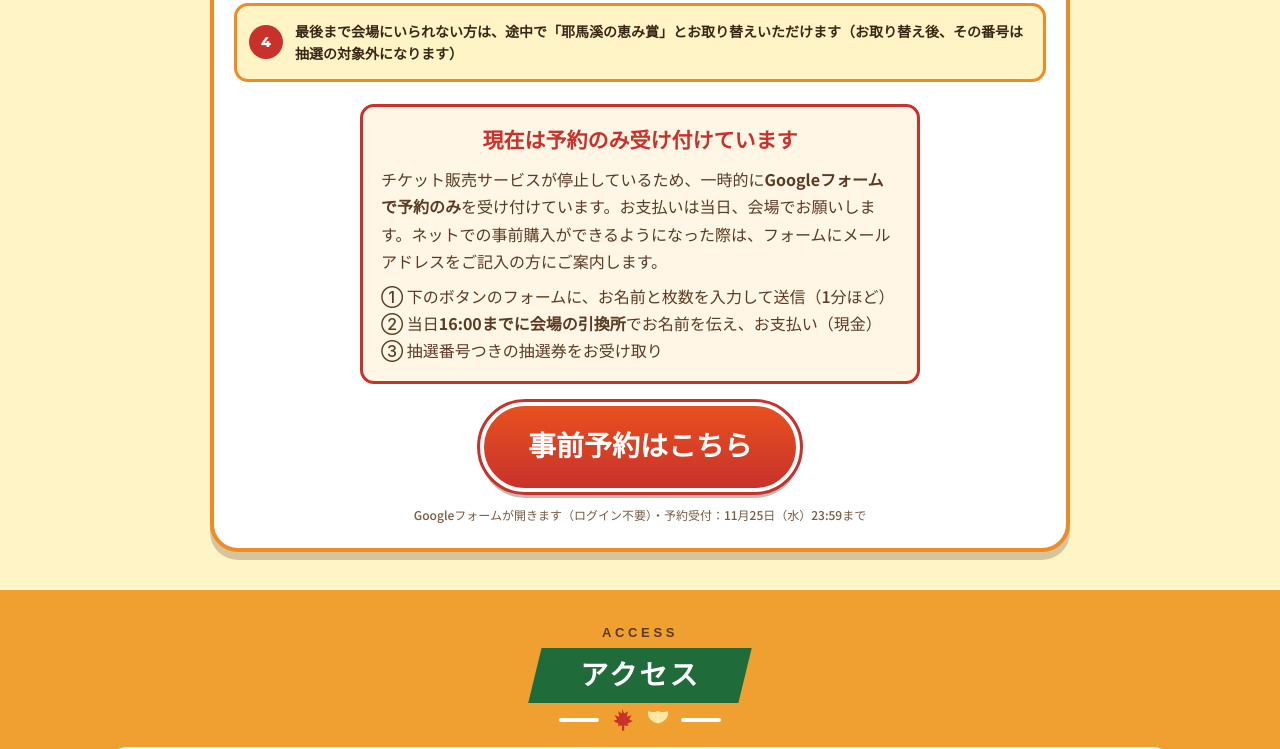
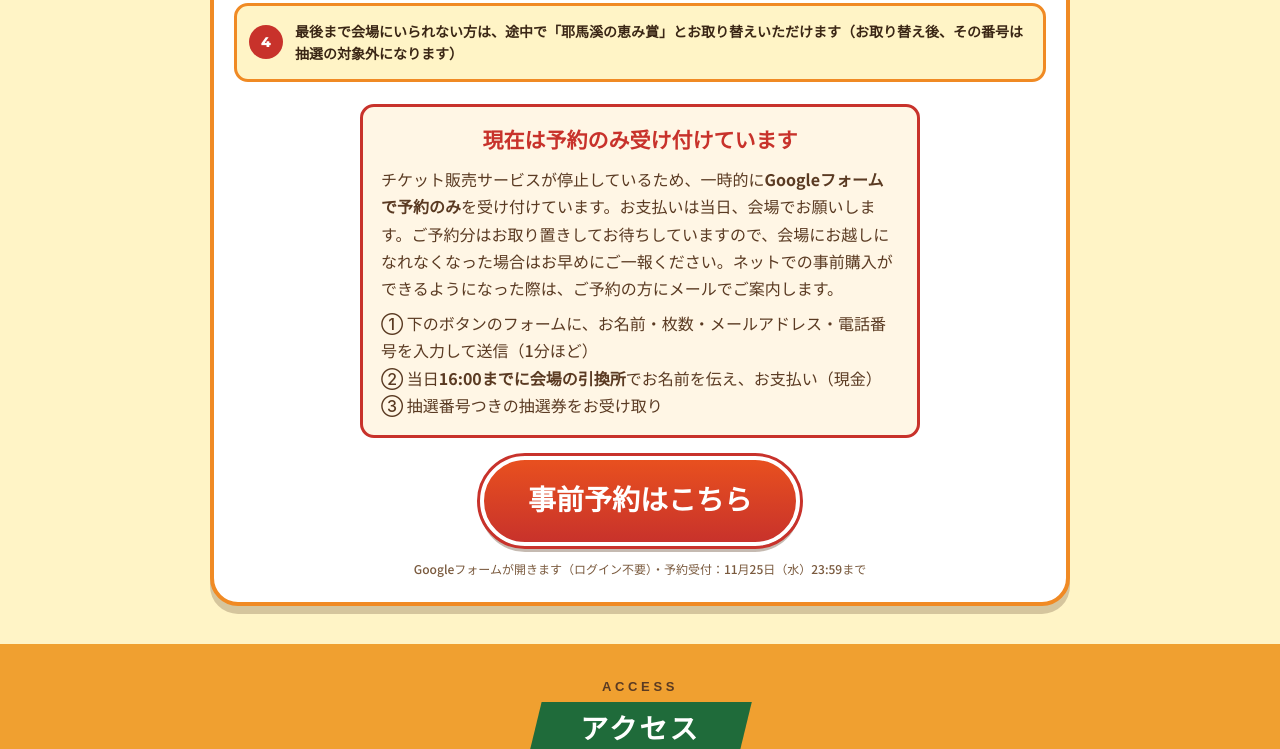
Before and after one commit to Ruki777/LP-yabakei-event-akimatsuri, a plain HTML site: page index.html in a window 1280 px wide. Shown: the part 4357-5106 px from the top of the page. Drawn offline with Linux system fonts and the light colour scheme; a web font is replaced by a local one.

Commit message:
抽選券の予約案内に、連絡先（メール・電話）の入力と、来られない場合は早めに連絡してほしい旨（取り置き）を追記
Co-Authored-By: Claude Opus 5.5 <noreply@anthropic.com>

```diff
--- a/index.html
+++ b/index.html
@@ -240,8 +240,8 @@
       <!-- 2026-11-15 LivePocket の販売を取り下げ（購入までの手順が多く離脱が多いため）。Googleフォームの予約に戻し、teket が再開したらメールアドレスを記入した方に案内する -->
       <div class="buy-pause" role="status">
         <p class="bp-head">現在は予約のみ受け付けています</p>
-        <p>チケット販売サービスが停止しているため、一時的に<b>Googleフォームで予約のみ</b>を受け付けています。お支払いは当日、会場でお願いします。ネットでの事前購入ができるようになった際は、フォームにメールアドレスをご記入の方にご案内します。</p>
-        <p style="margin-top:8px">① 下のボタンのフォームに、お名前と枚数を入力して送信（1分ほど）<br>② 当日<b>16:00までに会場の引換所</b>でお名前を伝え、お支払い（現金）<br>③ 抽選番号つきの抽選券をお受け取り</p>
+        <p>チケット販売サービスが停止しているため、一時的に<b>Googleフォームで予約のみ</b>を受け付けています。お支払いは当日、会場でお願いします。ご予約分はお取り置きしてお待ちしていますので、会場にお越しになれなくなった場合はお早めにご一報ください。ネットでの事前購入ができるようになった際は、ご予約の方にメールでご案内します。</p>
+        <p style="margin-top:8px">① 下のボタンのフォームに、お名前・枚数・メールアドレス・電話番号を入力して送信（1分ほど）<br>② 当日<b>16:00までに会場の引換所</b>でお名前を伝え、お支払い（現金）<br>③ 抽選番号つきの抽選券をお受け取り</p>
       </div>
       <a class="btn-buy" href="https://docs.google.com/forms/d/e/1FAIpQLSc8lwQLOoc8101WXLY7x5iMJCV8nphyqMubbkmvDXMGAAa8lA/viewform" target="_blank" rel="noopener" style="margin-top:18px">事前予約はこちら</a>
       <p class="buy-sub">Googleフォームが開きます（ログイン不要）・予約受付：11月25日（水）23:59まで</p>
```
